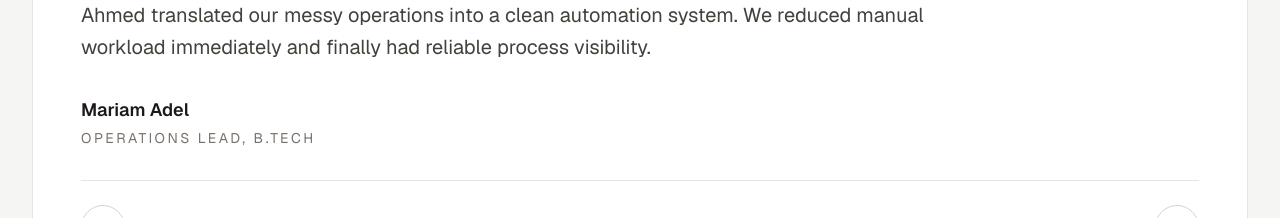
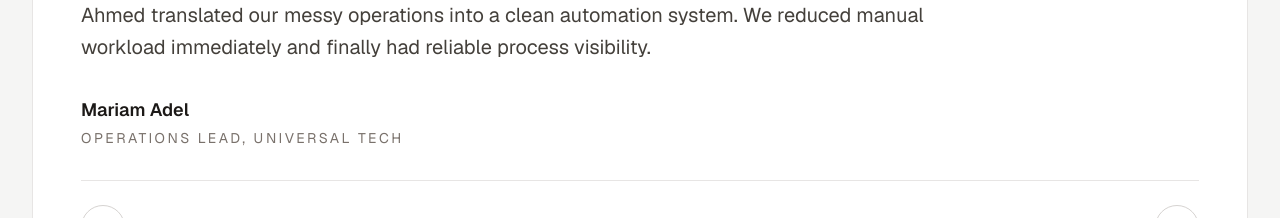
Before and after one commit to AhmedYousofAAA/portfolio-website, a Next.js app: page / in a window 1280 px wide. Shown: the part 5260-5478 px from the top of the page. Built offline with nearby package versions, Linux system fonts and the light colour scheme; a web font is replaced by a local one.

Commit message:
Update page.tsx

```diff
--- a/app/page.tsx
+++ b/app/page.tsx
@@ -258,7 +258,7 @@ const testimonials: Testimonial[] = [
     quote:
       "Ahmed translated our messy operations into a clean automation system. We reduced manual workload immediately and finally had reliable process visibility.",
     name: "Mariam Adel",
-    role: "Operations Lead, B.Tech",
+    role: "Operations Lead, Universal Tech",
   },
   {
     quote:
```
